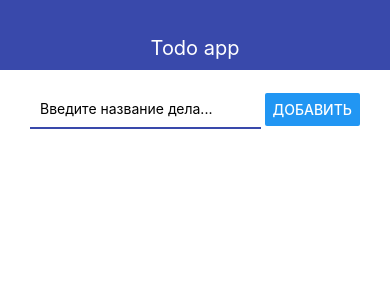
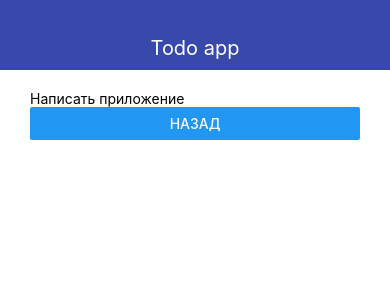
Before and after one commit to monsGT-R/todo-list-react-native-typescript, a React Native app: screen / in a window 390 px wide. Shown: the top 300 px of the page. Built offline with nearby package versions, Linux system fonts and the light colour scheme.

Commit message:
add two screens

```diff
--- a/App.tsx
+++ b/App.tsx
@@ -1,11 +1,15 @@
 import React, { useState } from "react";
-import { FlatList, StyleSheet, View } from "react-native";
-import { Navbar } from "./src/Navbar";
-import { AddTodo } from "./src/AddTodo";
-import { Todo } from "./src/Todo";
+import { StyleSheet, View } from "react-native";
+import { Navbar } from "./src/components/Navbar";
+import { MainScreen } from "./src/screens/MainScreen";
+import { TodoScreen } from "./src/screens/TodoScreen";
 
 export default function App() {
-  const [todos, setTodos] = useState([]);
+  const [todoId, setTodoId] = useState('2');
+  const [todos, setTodos] = useState([
+    { id: "1", title: "Выучить React Native" },
+    { id: "2", title: "Написать приложение" }
+  ]);
 
   const addTodo = title => {
     const newTodo = {
@@ -20,18 +24,23 @@ export default function App() {
     setTodos(prevState => prevState.filter(todo => todo.id !== id));
   };
 
+  let content = (
+    <MainScreen
+      todos={todos}
+      addTodo={addTodo}
+      removeTodo={removeTodo}
+      openTodo={setTodoId}
+    />
+  );
+
+  if (todoId) {
+    const todo = todos.find(todo => todo.id === todoId);
+    content = <TodoScreen goBack={() => setTodoId(null)} todo={todo} />;
+  }
   return (
     <View>
       <Navbar title="Todo app" />
-      <View style={styles.container}>
-        <AddTodo onSubmit={addTodo} />
-
-        <FlatList
-          keyExtractor={item => item.id}
-          data={todos}
-          renderItem={({ item }) => <Todo todo={item} onRemove={removeTodo} />}
-        />
-      </View>
+      <View style={styles.container}>{content}</View>
     </View>
   );
 }
--- a/src/Todo.tsx
+++ b/src/components/Todo.tsx
@@ -1,11 +1,11 @@
 import React from "react";
 import { StyleSheet, Text, TouchableOpacity, View } from "react-native";
 
-export const Todo = ({ todo, onRemove }) => {
+export const Todo = ({ todo, onRemove, onOpen }) => {
   return (
     <TouchableOpacity
       activeOpacity={0.1}
-      onPress={() => console.log("Pressed", todo.id)}
+      onPress={() => onOpen(todo.id)}
       onLongPress={onRemove.bind(null, todo.id)}
     >
       <View style={styles.todo}>
--- /dev/null
+++ b/src/screens/MainScreen.tsx
@@ -0,0 +1,21 @@
+import React, { useState } from "react";
+import { FlatList, StyleSheet, View } from "react-native";
+import { AddTodo } from "../components/AddTodo";
+import { Todo } from "../components/Todo";
+
+export const MainScreen = ({ addTodo, todos, removeTodo, openTodo }) => {
+  return (
+    <View>
+      <AddTodo onSubmit={addTodo} />
+      <FlatList
+        keyExtractor={(item: any) => item.id}
+        data={todos}
+        renderItem={({ item }) => (
+          <Todo todo={item} onRemove={removeTodo} onOpen={openTodo} />
+        )}
+      />
+    </View>
+  );
+};
+
+const styles = StyleSheet.create({});
--- /dev/null
+++ b/src/screens/TodoScreen.tsx
@@ -0,0 +1,11 @@
+import React from "react";
+import {View, Text, Button} from "react-native";
+
+export const TodoScreen = ({ goBack, todo }) => {
+  return (
+    <View>
+      <Text>{todo.title}</Text>
+      <Button title="Назад" onPress={goBack} />
+    </View>
+  )
+}
```
Also changed, not shown: src/components/AddTodo.tsx (renamed from src/AddTodo.tsx), src/components/Navbar.tsx (renamed from src/Navbar.tsx).
